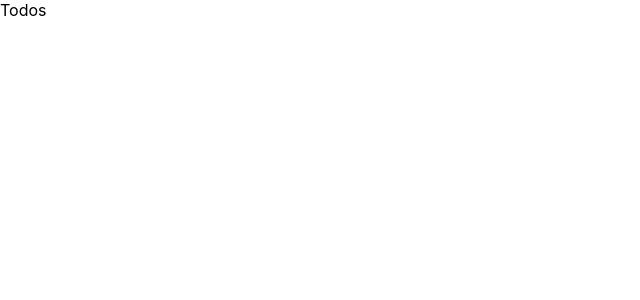
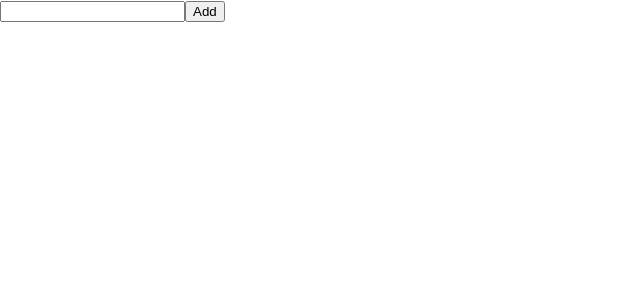
Before and after one commit to OldDognoob/TodoReduxList, a React (Create React App) app in the folder my-reduxlist/: page / in a window 1280 px wide. Shown: the top 300 px of the page, without its empty margins (0-640 px from the left). Built offline with nearby package versions, Linux system fonts and the light colour scheme.

Commit message:
wip-component-todos

```diff
--- a/my-reduxlist/src/components/Todos.js
+++ b/my-reduxlist/src/components/Todos.js
@@ -2,8 +2,11 @@ import React from 'react';
 
 const Todos = () => {
     return (
-        <div>
-            Todos
+        <div className="addTodos">
+        <input type="text" className="todo-input"/>
+        <button className="add-btn">
+            Add
+        </button>
         </div>
     )
 }
```
